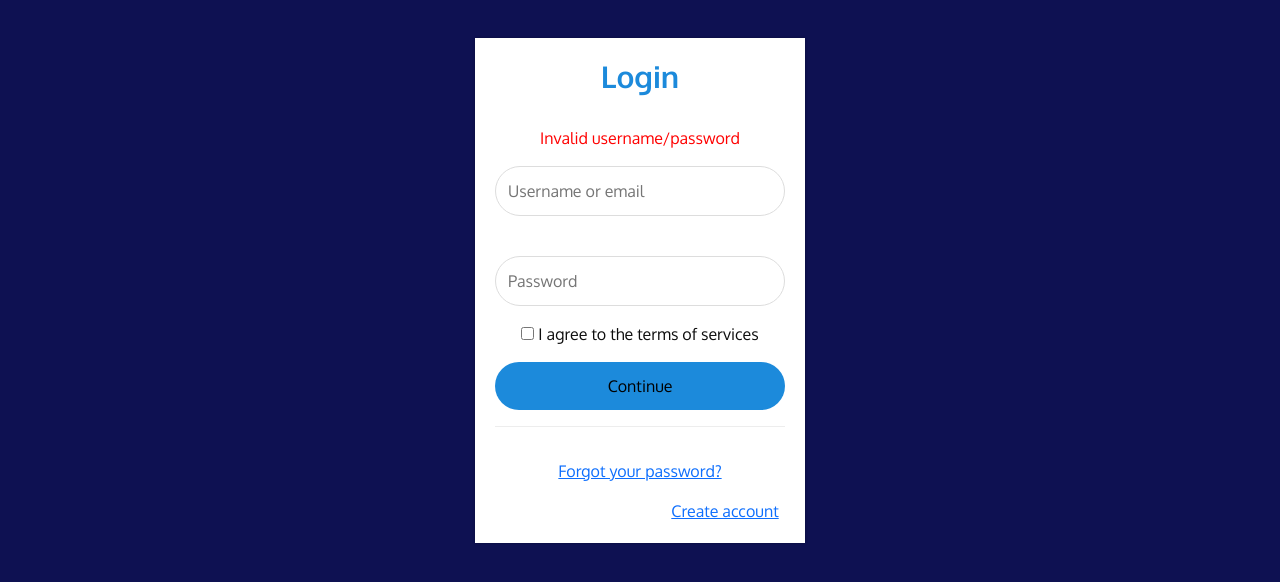
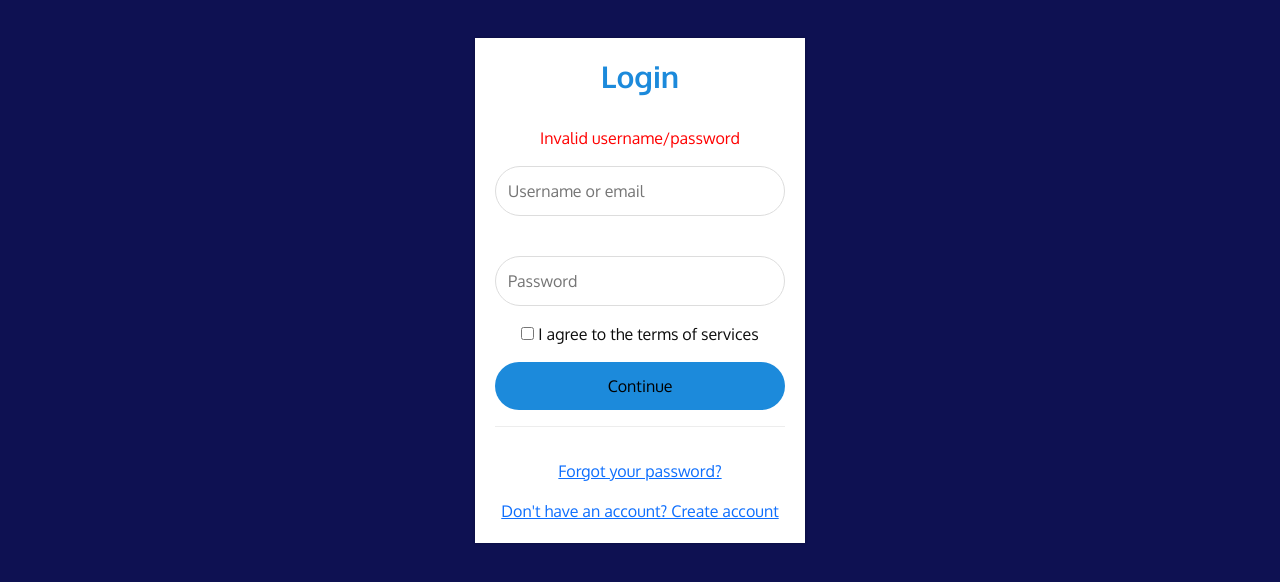
Before and after one commit to Dapada/sabbath-school-01, a plain HTML site: page index.html in a window 1280 px wide. Shown: the part 64-646 px from the top of the page. Drawn offline with Linux system fonts and the light colour scheme; files whose address does not match are found by name.

Commit message:
Update index.html

```diff
--- a/index.html
+++ b/index.html
@@ -127,8 +127,7 @@
             		<a href="#" class="form__link">Forgot your password?</a>
             </p>
             <p>
-            	Don't have an account?
-            		<a class="form__link" href="./" id="LinkCreateAccount" > Create account</a>
+            		<a class="form__link" href="./" id="LinkCreateAccount">Don't have an account? Create account</a>
             </p>
 
 
```
